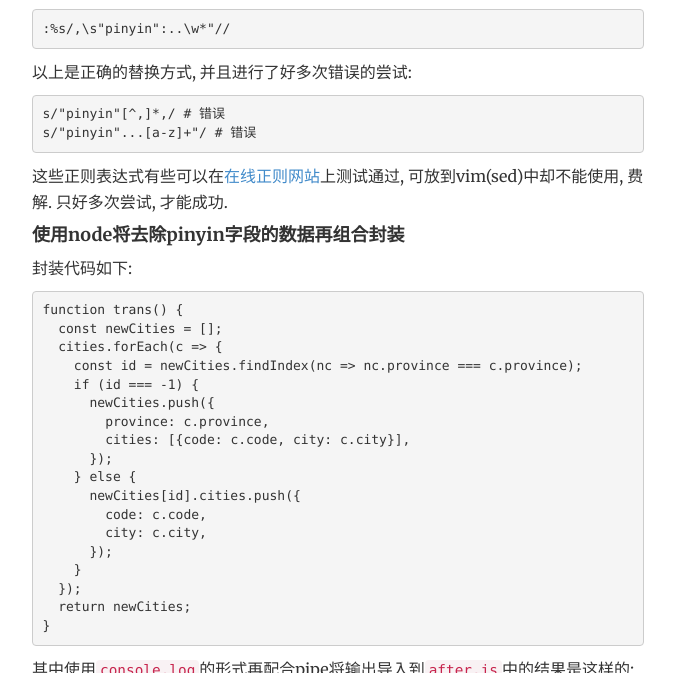
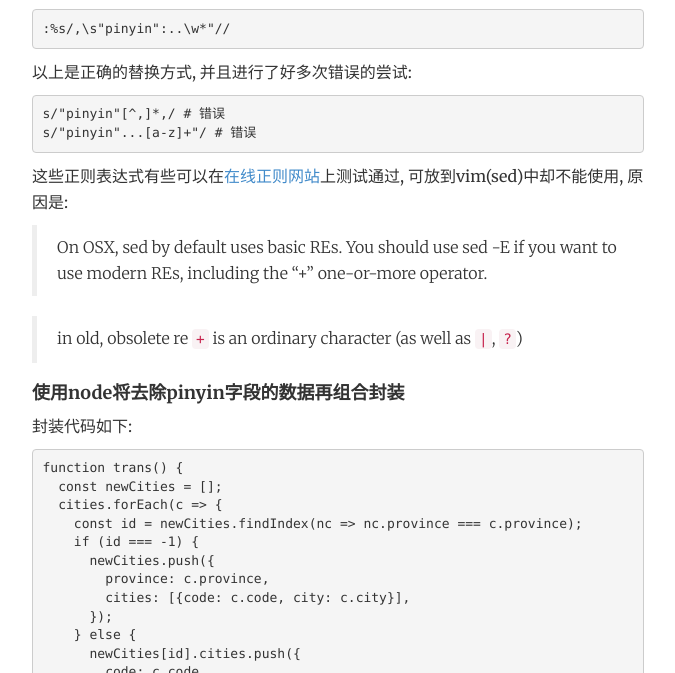
Before and after one commit to FaiChou/faichou.github.io, a Jekyll site: the page built from _posts/2018-07-02-记一次数据处理.md, in a window 1280 px wide and 1400 px high, scrolled down 1477 px, cut to the strip 94-767 px from the top of the window. Shown: the whole strip, without its empty margins (302-977 px from the left). Built offline with Jekyll 4.4.1, drawn with Linux system fonts in a browser that asks for light colours; comment, search, counter and statistics services are not loaded.

Commit message:
add supplement

````diff
--- a/_posts/2018-07-02-记一次数据处理.md
+++ b/_posts/2018-07-02-记一次数据处理.md
@@ -32,7 +32,12 @@ s/"pinyin"...[a-z]+"/ # 错误
 ```
 
 这些正则表达式有些可以在[在线正则网站](https://regexr.com/)上测试通过,
-可放到vim(sed)中却不能使用, 费解. 只好多次尝试, 才能成功.
+可放到vim(sed)中却不能使用, 原因是:
+
+> On OSX, sed by default uses basic REs. You should use sed -E if you want to use modern REs, including the "+" one-or-more operator.
+
+> in old, obsolete re `+` is an ordinary character (as well as `|`, `?`)
+
 
 
 #### 使用node将去除pinyin字段的数据再组合封装
````
Also changed, not shown: other parts of _posts/2018-07-02-记一次数据处理.md (+2 -0 lines), _posts/2018-06-04-vim cheatsheet.md (+3 -0 lines).
